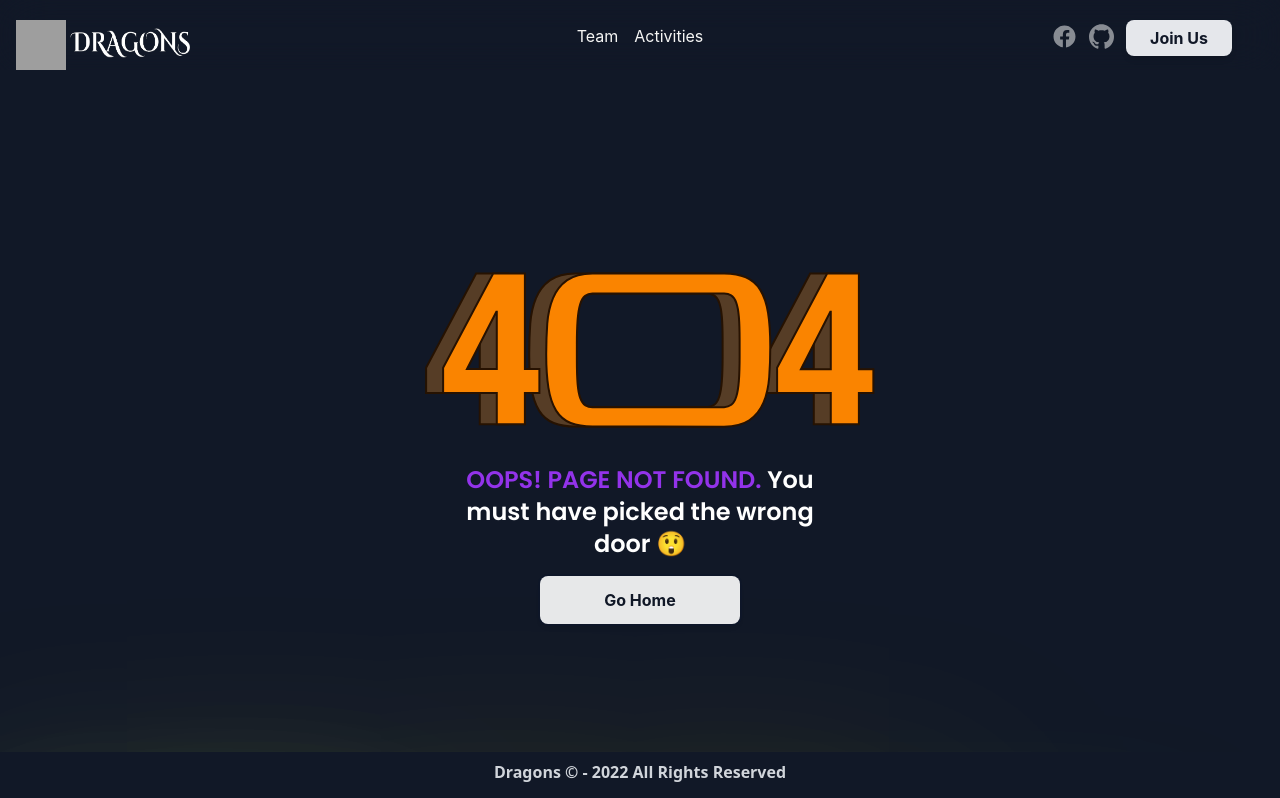
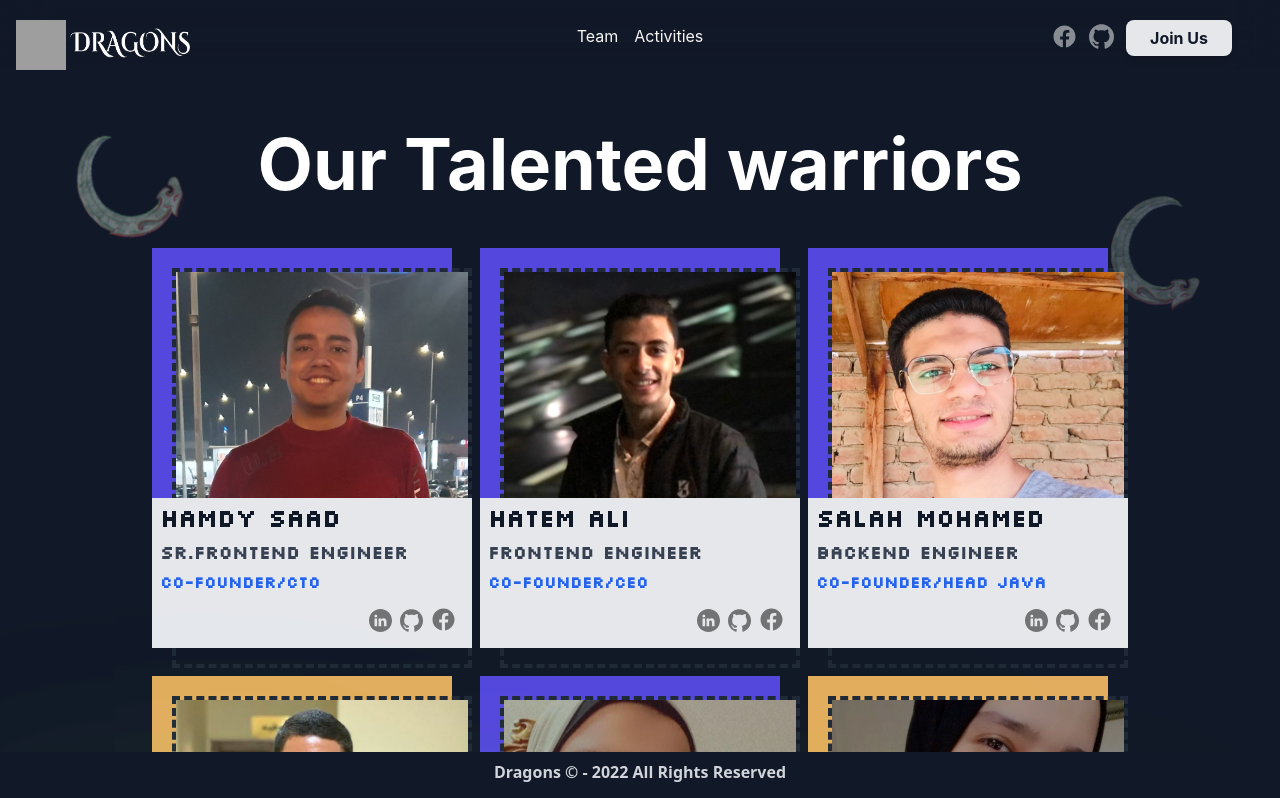
Before and after one commit to Hamdysaad20/dragonsWebsite, a Next.js app: page /Team/Team in a window 1280 px wide. Before the commit this address had no page. Shown: the top 798 px of the page. Built offline with nearby package versions, Linux system fonts and the light colour scheme; grey boxes are pictures that could not be loaded.

Commit message:
optimize Team page 🥰 "

```diff
--- a/pages/Team.js
+++ b/pages/Team/Team.js
@@ -1,23 +1,23 @@
 import React from "react";
-import CardTeam from "../components/CardTeam";
+import CardTeam from "./components/CardTeam";
 import { motion } from "framer-motion";
-import Styles from "../styles/Team.module.css";
+import Styles from "../../styles/Team.module.css";
 import Lottie from "lottie-react";
-import dragchil from "../public/JSON/dragchil.json";
-import teamData from "../components/JSON/teamData"
+import dragchil from "../../public/JSON/dragchil.json";
+import teamData from "../../components/JSON/teamData"
 function Team() {
 
   return (
     <div className='pt-20  relative flex justify-center mx-auto flex-col max-w-[1400px]'>
-      <div class='grid mt-12 place-items-center text-xl font-bold md:text-3xl lg:text-7xl'>
+      <div className='grid mt-12 place-items-center text-xl font-bold md:text-3xl lg:text-7xl'>
         <div className='h-[250px] z-30 rotate-90 hover:rotate-45  hidden md:block  hover:opacity-90 hover:scale-90 opacity-40 duration-500 absolute top-32 right-0 w-[250px]'>
           <Lottie animationData={dragchil} />{" "}
         </div>{" "}
         <div className='rotate-45 z-10 hover:rotate-90  hidden md:block h-[250px] opacity-60 hover:opacity-90 hover:scale-90 duration-500 absolute top-16 left-0 w-[250px]'>
           <Lottie animationData={dragchil} />{" "}
         </div>{" "}
-        <p class={`${"z-20"}${Styles.pHeaderTeam}`}>
-          <span class={Styles.SpanHeaderTeam}>Our Talented warriors </span>
+        <p className={`${"z-20"}${Styles.pHeaderTeam}`}>
+          <span className={Styles.SpanHeaderTeam}>Our Talented warriors </span>
         </p>
       </div>
 
@@ -48,13 +48,7 @@ function Team() {
               image={index.image}
               Pos={index.Pos}
             />
-
          ))}
-
-
-
-
-
         </div>{" "}
         <div className='h-[250px] rotate-180 z-30 hidden md:block hover:opacity-20 opacity-40 hover:scale-90 duration-500 absolute bottom-1 left-0 w-[250px]'>
           <Lottie animationData={dragchil} />{" "}
```
Also changed, not shown: pages/Team/components/CardTeam.jsx (renamed from components/CardTeam.jsx). Lines whose indentation alone changed are shown as unchanged.
